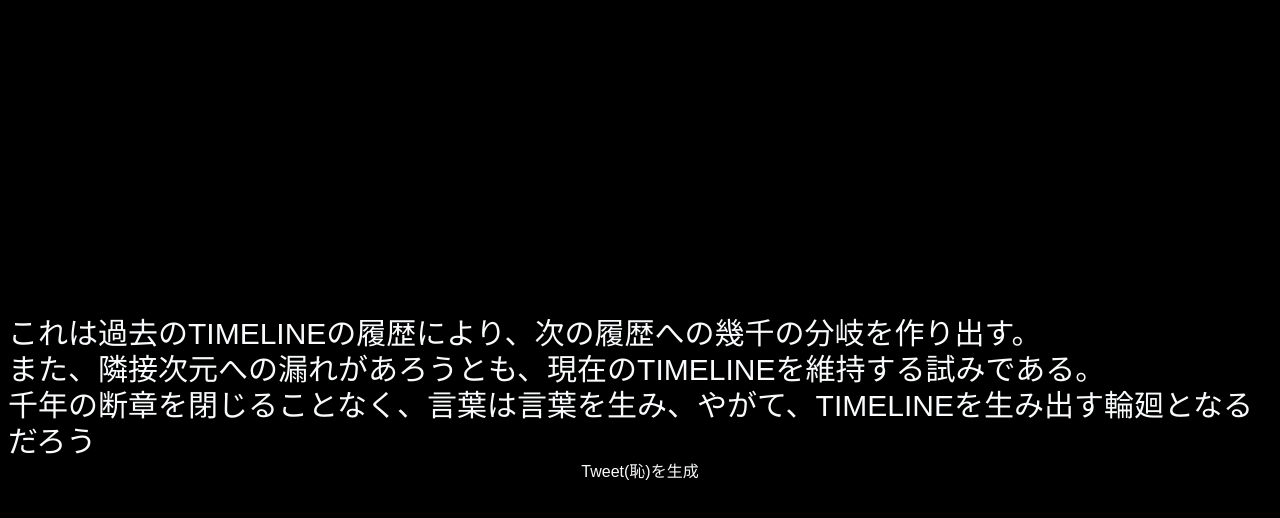
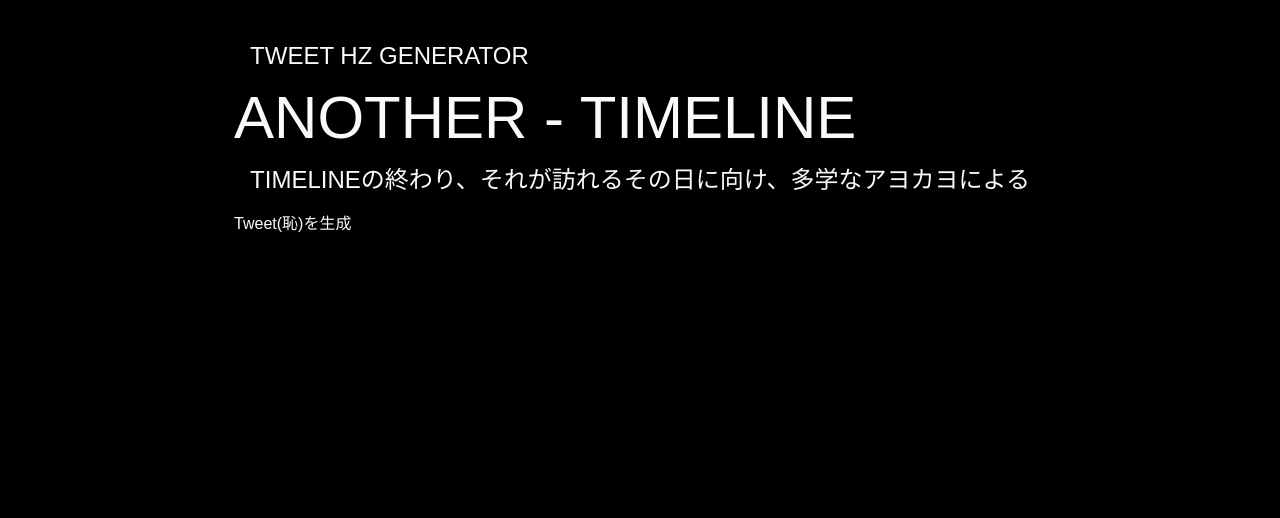
Before and after one commit to iWonder118/charnel-horse, a Next.js app: page /another-timeline in a window 1280 px wide. Shown: the top 518 px of the page. Built offline with nearby package versions, Linux system fonts and the light colour scheme.

Commit message:
move index file

```diff
--- a/pages/another-timeline/index.tsx
+++ b/pages/another-timeline/index.tsx
@@ -1,5 +1,7 @@
 import Head from 'next/head'
 import { useState } from 'react'
+
+import TypeWriter from '@/features/typewriterEffect/components/typewriter';
 
 const getTwHz = async () => {
   const response = await fetch("https://xtmfnoys41.execute-api.us-east-1.amazonaws.com/dev/tw_hz");
@@ -8,7 +10,7 @@ const getTwHz = async () => {
 }
 
 export default function Home() {
-  const [twHz, setTwHz] = useState();
+  let [twHz, setTwHz] = useState("");
 
   const handleClick = async () => {
     const res = await getTwHz();
@@ -17,19 +19,27 @@ export default function Home() {
   return (
     <>
       <Head>
-        <title>CHARNEL-HORSE</title>
+        <title>ANOTHER-TIMELINE</title>
         <meta name="viewport" content="width=device-width, initial-scale=1" />
       </Head>
-      <main className="bg-black min-h-screen py-0 px-2 flex flex-col justify-center items-center">
-        <div className='text-gray-50 text-3xl cp'>
-          これは過去のTIMELINEの履歴により、次の履歴への幾千の分岐を作り出す。<br />
-          また、隣接次元への漏れがあろうとも、現在のTIMELINEを維持する試みである。<br />
-          千年の断章を閉じることなく、言葉は言葉を生み、やがて、TIMELINEを生み出す輪廻となるだろう<br />
+      <main className="bg-black min-h-screen flex justify-center">
+        <div className='max-w-6xl'>
+
+          <div className='text-gray-50 text-2xl pt-10 pl-4 font-thin'>
+            TWEET HZ GENERATOR
+          </div>
+          <div className='text-gray-50 text-6xl pt-4 font-thin'>
+            ANOTHER - TIMELINE
+          </div>
+          <div className='p-4 text-gray-50 text-2xl'>
+            <TypeWriter data={["TIMELINEの終わり、それが訪れるその日に向け、多学なアヨカヨによる半生命的なトリックを活用した装置。\nこれは長の過去のTIMELINEの履歴により、次の履歴への幾千の分岐を作り出す試みであり、\nまた、隣接次元への漏れがあろうとも、現在のTIMELINEを維持する試みでもある。\n千年の断章を閉じることなく、言葉は言葉を生み、やがて、TIMELINEを生み出す輪廻となるだろう。"]}/>
+
+          </div>
+          <div className="text-2xl">
+            <TypeWriter data={[twHz]}/>
+          </div>
+          <button className='text-gray-50' onClick={handleClick}>Tweet(恥)を生成</button>
         </div>
-        <div className="text-8xl text-gray-600">
-          <span>{twHz ? twHz : ""}</span>
-        </div>
-        <button className='text-gray-50' onClick={handleClick}>Tweet(恥)を生成</button>
       </main>
     </>
   )
```
